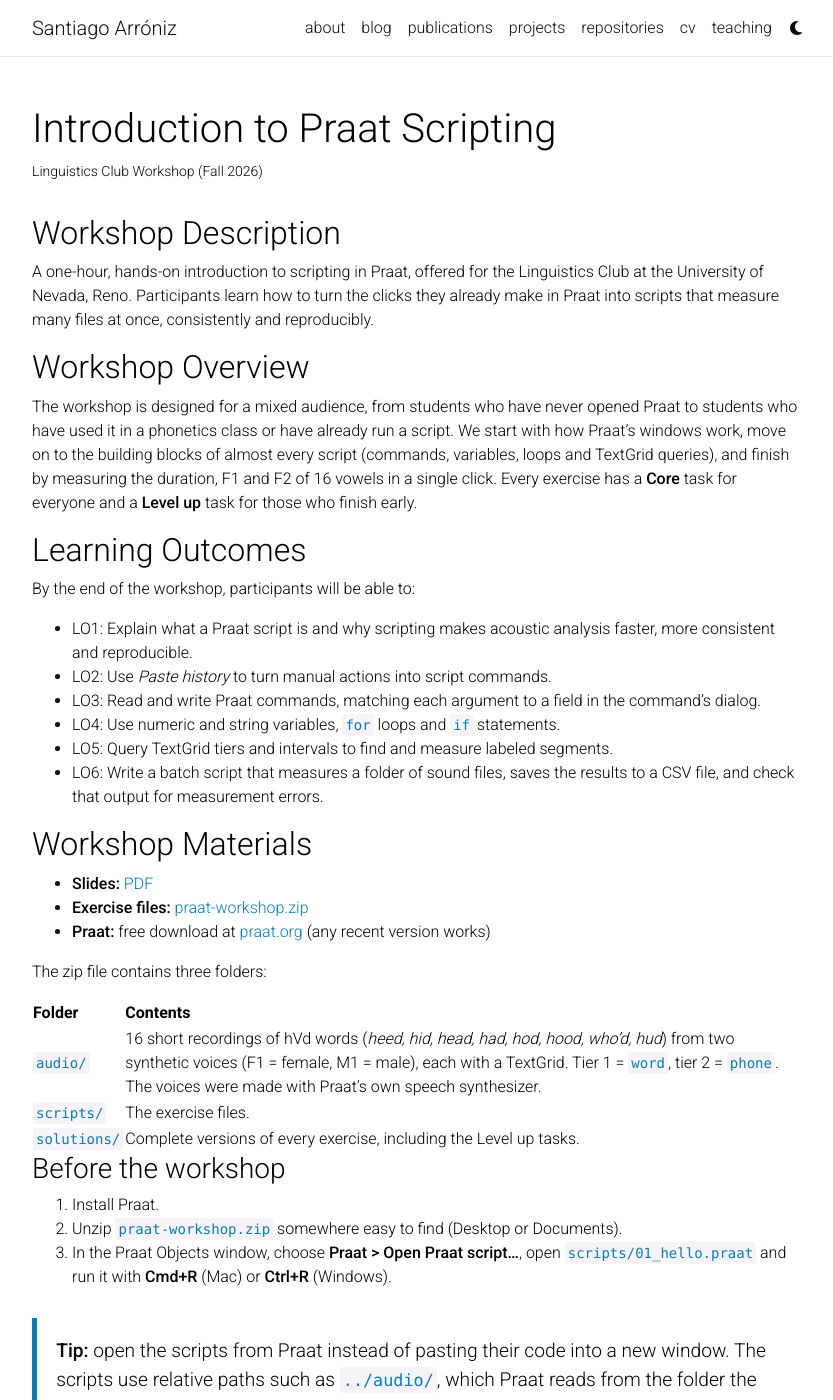
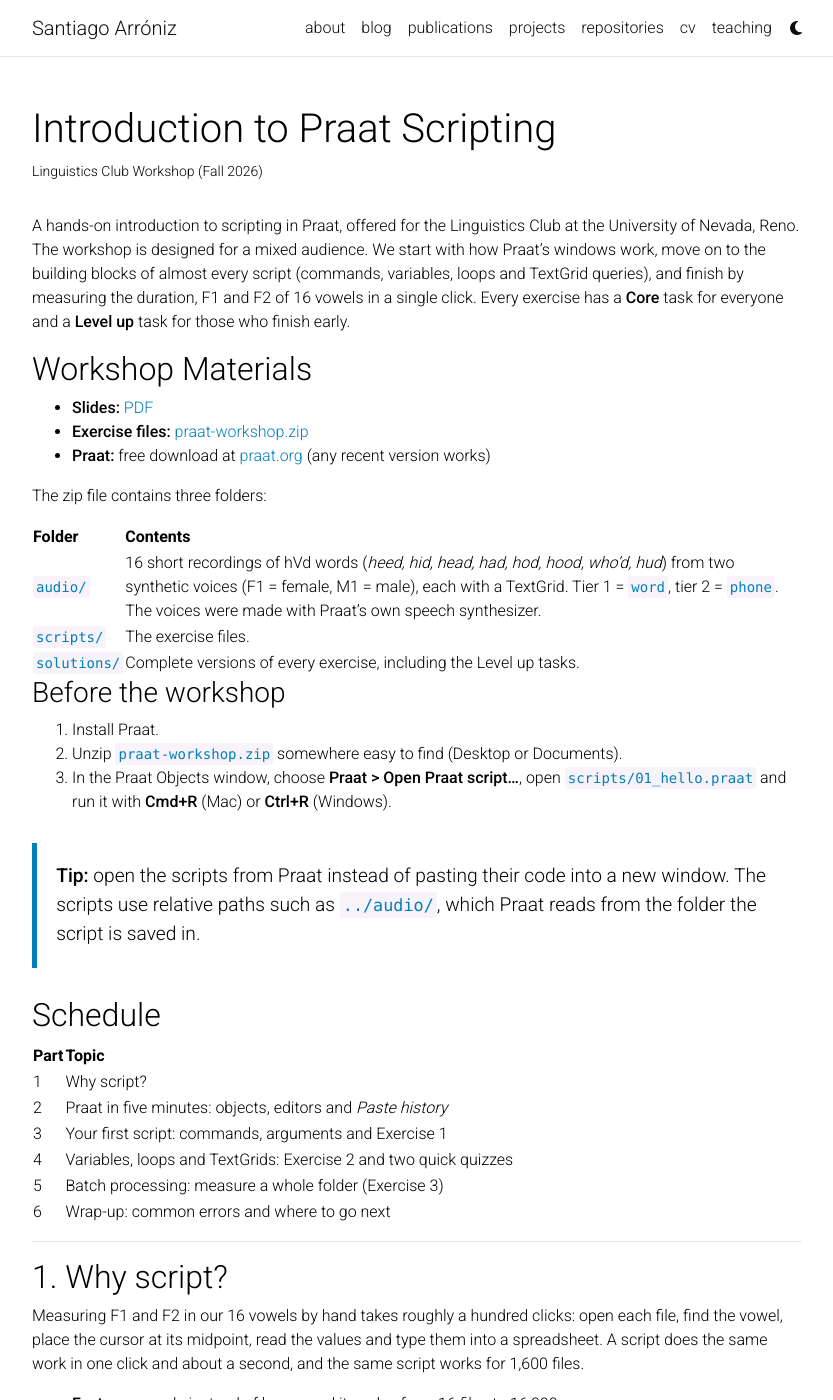
Before and after one commit to sarroniz/sarroniz.github.io, a Jekyll site: the page built from _teaching/praat-scripting-workshop.md, in a window 1280 px wide and 1400 px high. Shown: the whole window, without its empty margins (223-1056 px from the left). Built offline with Jekyll 4.4.1, drawn with Linux system fonts in a browser that asks for light colours; comment, search, counter and statistics services are not loaded; a style sheet for code colours, icons or effects is not loaded; some of the changed text lies outside the part shown.

Commit message:
updated workshop lingclub

```diff
--- a/_teaching/praat-scripting-workshop.md
+++ b/_teaching/praat-scripting-workshop.md
@@ -8,28 +8,8 @@ permalink: /teaching/praat_scripting/
 img: /assets/img/praat-workshop.png
 ---
 
-## Workshop Description
-A one-hour, hands-on introduction to scripting in Praat, offered for the Linguistics Club at the University of
-Nevada, Reno. Participants learn how to turn the clicks they already make in Praat into scripts that measure
-many files at once, consistently and reproducibly.
-
-## Workshop Overview
-The workshop is designed for a mixed audience, from students who have never opened Praat to students who have
-used it in a phonetics class or have already run a script. We start with how Praat's windows work, move on to
-the building blocks of almost every script (commands, variables, loops and TextGrid queries), and finish by
-measuring the duration, F1 and F2 of 16 vowels in a single click. Every exercise has a **Core** task for
-everyone and a **Level up** task for those who finish early.
-
-## Learning Outcomes
-By the end of the workshop, participants will be able to:
-- LO1: Explain what a Praat script is and why scripting makes acoustic analysis faster, more consistent and
-reproducible.
-- LO2: Use *Paste history* to turn manual actions into script commands.
-- LO3: Read and write Praat commands, matching each argument to a field in the command's dialog.
-- LO4: Use numeric and string variables, `for` loops and `if` statements.
-- LO5: Query TextGrid tiers and intervals to find and measure labeled segments.
-- LO6: Write a batch script that measures a folder of sound files, saves the results to a CSV file, and check
-that output for measurement errors.
+A hands-on introduction to scripting in Praat, offered for the Linguistics Club at the University of
+Nevada, Reno. The workshop is designed for a mixed audience. We start with how Praat's windows work, move on to the building blocks of almost every script (commands, variables, loops and TextGrid queries), and finish by measuring the duration, F1 and F2 of 16 vowels in a single click. Every exercise has a **Core** task for everyone and a **Level up** task for those who finish early.
 
 ## Workshop Materials
 - **Slides:** [PDF]({{ '/assets/pdf/praat-scripting-workshop.pdf' | relative_url }})
```
Also changed, not shown: other parts of _teaching/praat-scripting-workshop.md (+8 -8 lines), _pages/teaching.md (+1 -1 lines), _projects/spanphon_book.md (+1 -1 lines), 2 other files.
